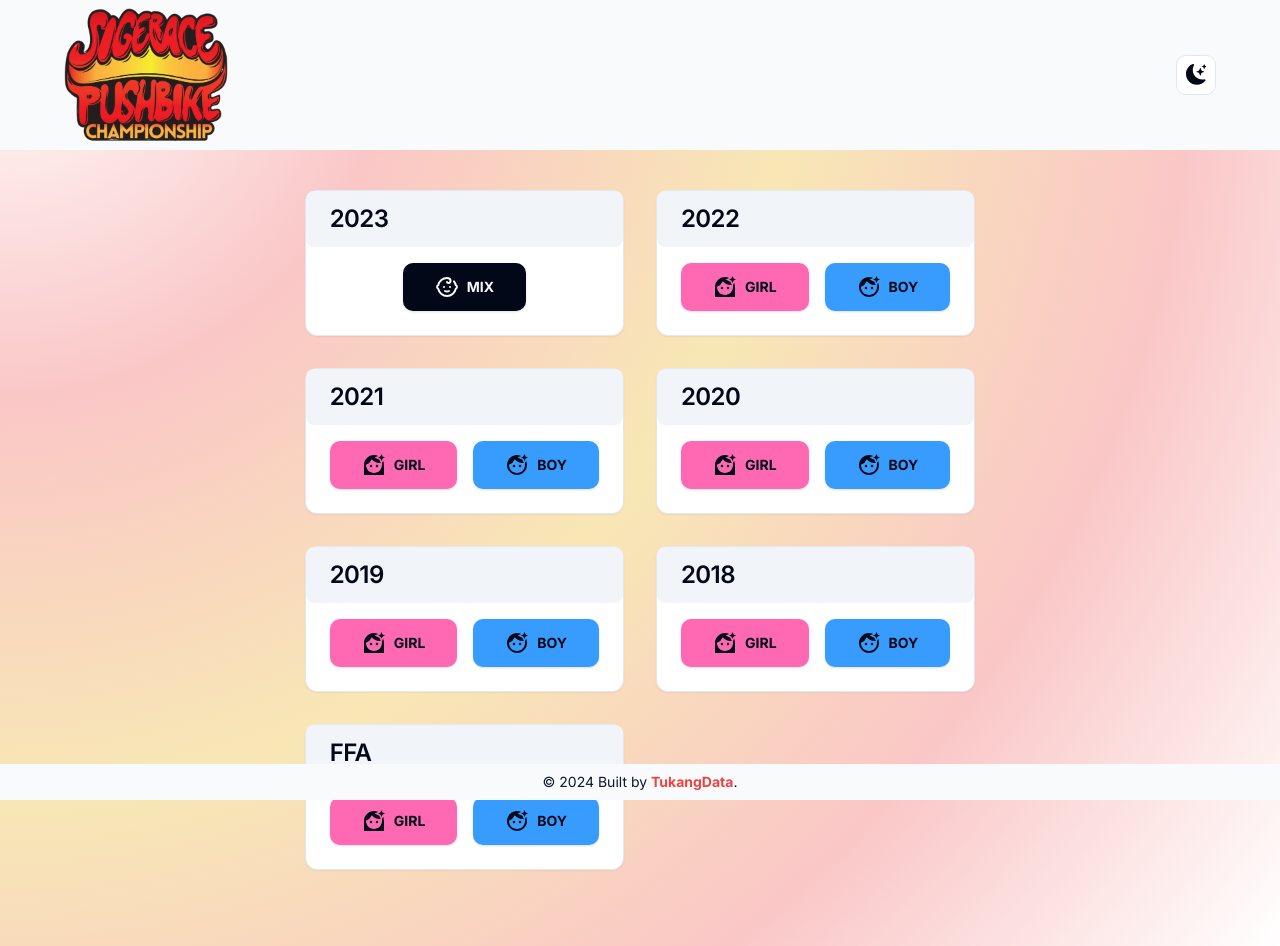
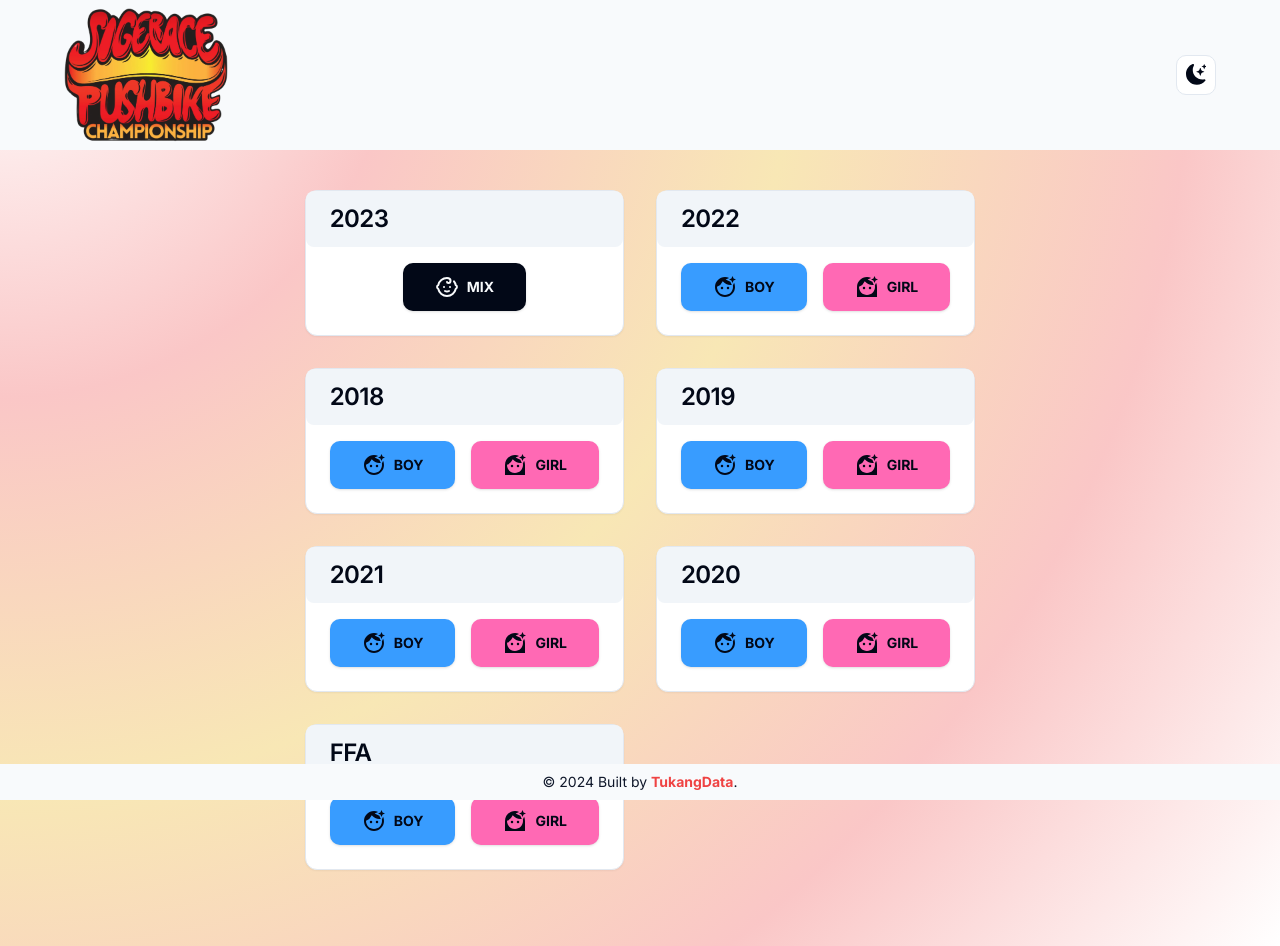
Before and after one commit to thosangs/sigerace, a Next.js app: page /livescore in a window 1280 px wide. Built offline with nearby package versions, Linux system fonts and the light colour scheme.

Commit message:
Change layout

```diff
--- a/app/livescore/kelas/page.tsx
+++ b/app/livescore/kelas/page.tsx
@@ -59,7 +59,8 @@ const renderTable = (bracketTitle: string, rows: string[][]) => (
                   key={cellIndex}
                   className={`p-2 ${
                     rows[0][cellIndex] === "NAMA" ||
-                    rows[0][cellIndex] === "KOMUNITAS"
+                    rows[0][cellIndex] === "TEAM" ||
+                    rows[0][cellIndex] === "JULUKAN"
                       ? "whitespace-nowrap text-left capitalize"
                       : "text-center capitalize"
                   }
--- a/lib/kelas.ts
+++ b/lib/kelas.ts
@@ -1,10 +1,10 @@
 export const orderedYears = [
   "2023",
   "2022",
+  "2018",
+  "2019",
   "2021",
   "2020",
-  "2019",
-  "2018",
   "FFA",
 ];
 
@@ -13,27 +13,27 @@ export const ranges: Dictionary = {
     mix: 1,
   },
   "2022": {
+    boy: 5,
     girl: 2,
-    boy: 5,
   },
   "2021": {
+    boy: 6,
     girl: 1,
-    boy: 6,
   },
   "2020": {
+    boy: 4,
     girl: 2,
-    boy: 4,
   },
   "2019": {
+    boy: 5,
     girl: 2,
-    boy: 5,
   },
   "2018": {
+    boy: 1,
     girl: 1,
-    boy: 1,
   },
   FFA: {
+    boy: 1,
     girl: 1,
-    boy: 1,
   },
 };
```
